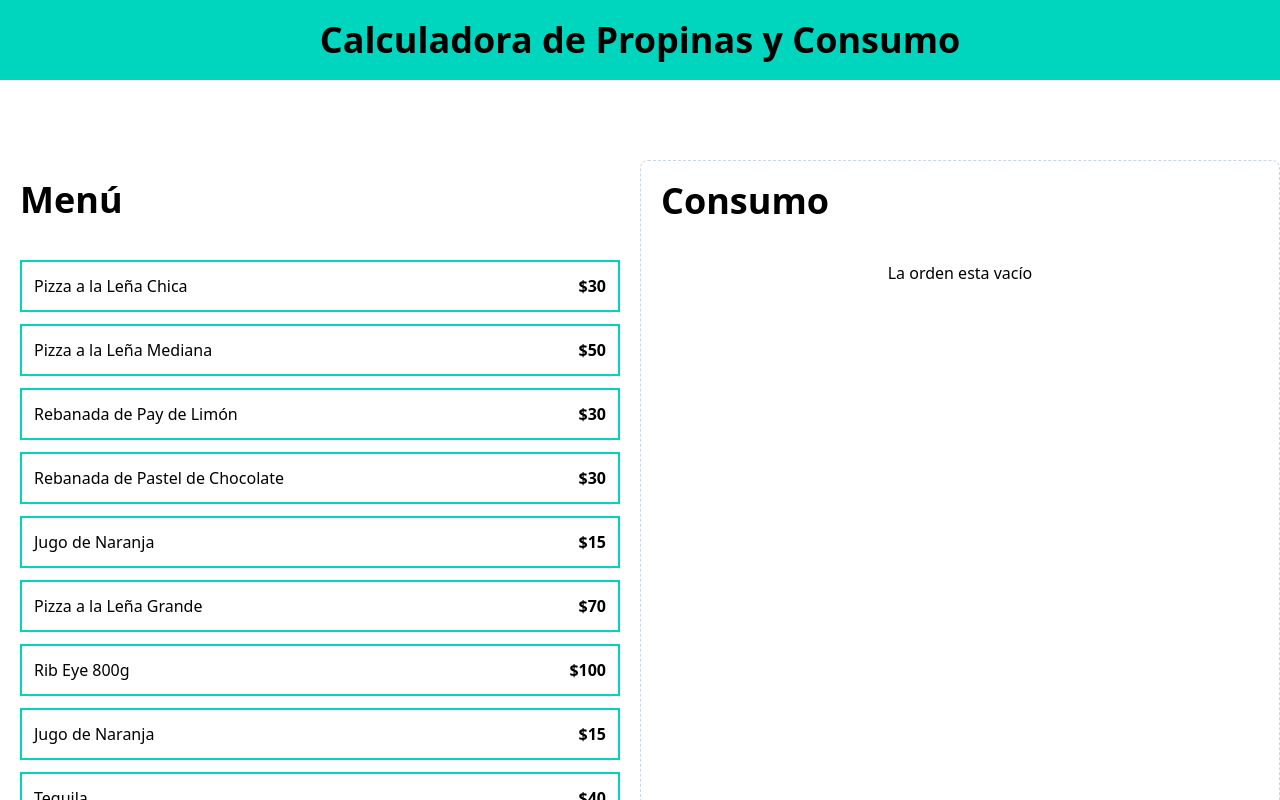
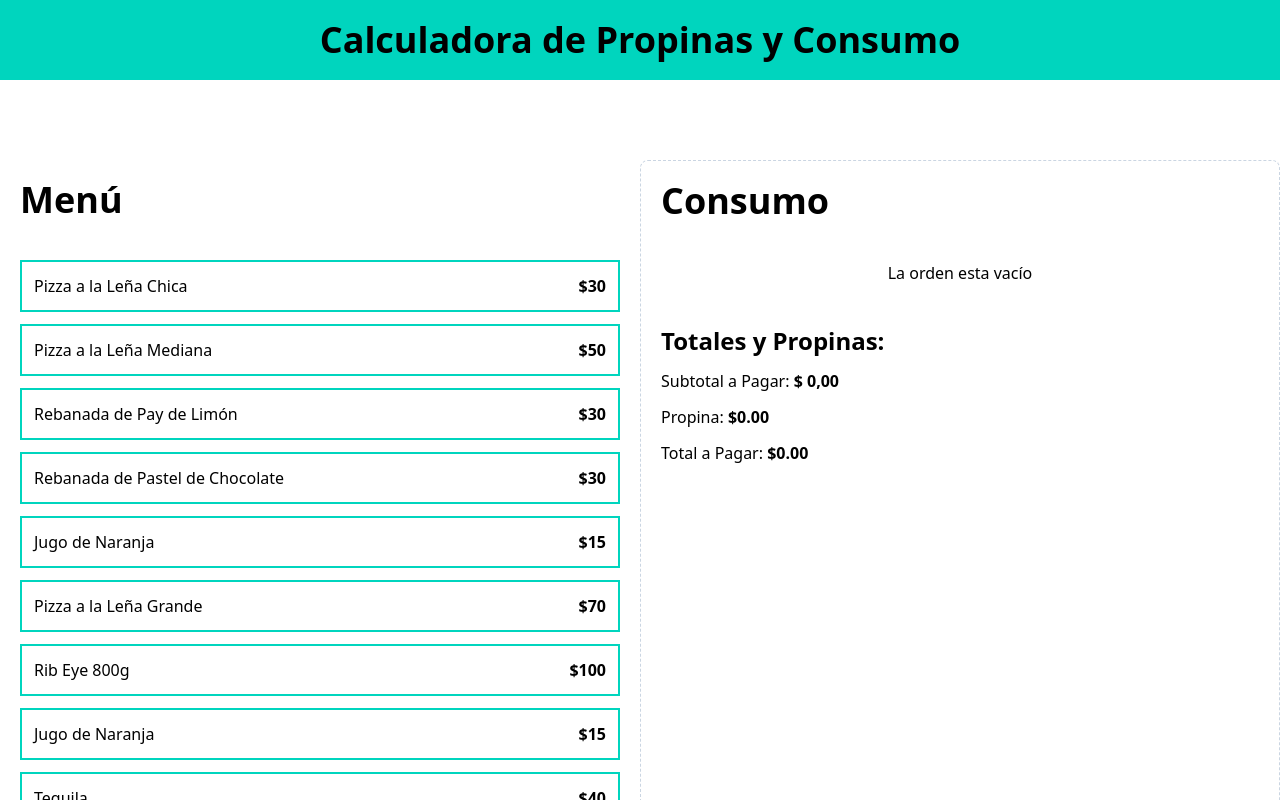
Before and after one commit to cesar91bo/CalculadoraPropina, a React (Vite) app: page / in a window 1280 px wide. Shown: the top 800 px of the page. Built offline with nearby package versions, Linux system fonts and the light colour scheme.

Commit message:
componente para calcular el total de la orden y calculo de subtotal

```diff
--- a/src/App.tsx
+++ b/src/App.tsx
@@ -1,5 +1,6 @@
 import MenuItem from "./components/MenuItem"
 import OrderContents from "./components/OrderContents"
+import OrderTotals from "./components/OrderTotals"
 import { menuItems } from "./data/db"
 import useOrder from "./hooks/useOrder"
 
@@ -29,6 +30,10 @@
             order={order}
             removeItem = {removeItem}
             />
+
+            <OrderTotals
+              order={order}
+            />
         </div>
       </main>
     </>
--- /dev/null
+++ b/src/components/OrderTotals.tsx
@@ -0,0 +1,32 @@
+import { useMemo } from "react";
+import type { OrderItem } from "../types";
+import { formatCurrency } from "../helpers";
+
+type OrderTotalsProps = {
+  order: OrderItem[];
+}
+
+export default function OrderTotals( { order }: OrderTotalsProps) {
+    const subtotalAmount = useMemo(() => {
+        return order.reduce((total, item) => total + (item.price * item.quantity), 0);
+    }, [order]);
+  return (
+    <>
+        <div className="space-y-3">
+            <h2 className="text-2xl font-black">Totales y Propinas:</h2>
+            <p>Subtotal a Pagar:{' '}
+               <span className="font-bold">{formatCurrency(subtotalAmount)}</span>
+            </p>
+
+            <p>Propina:{' '}
+               <span className="font-bold">$0.00</span>
+            </p>
+
+            <p>Total a Pagar:{' '}
+               <span className="font-bold">$0.00</span>
+            </p>
+        </div>
+        <button></button>
+    </>
+  )
+}
```
